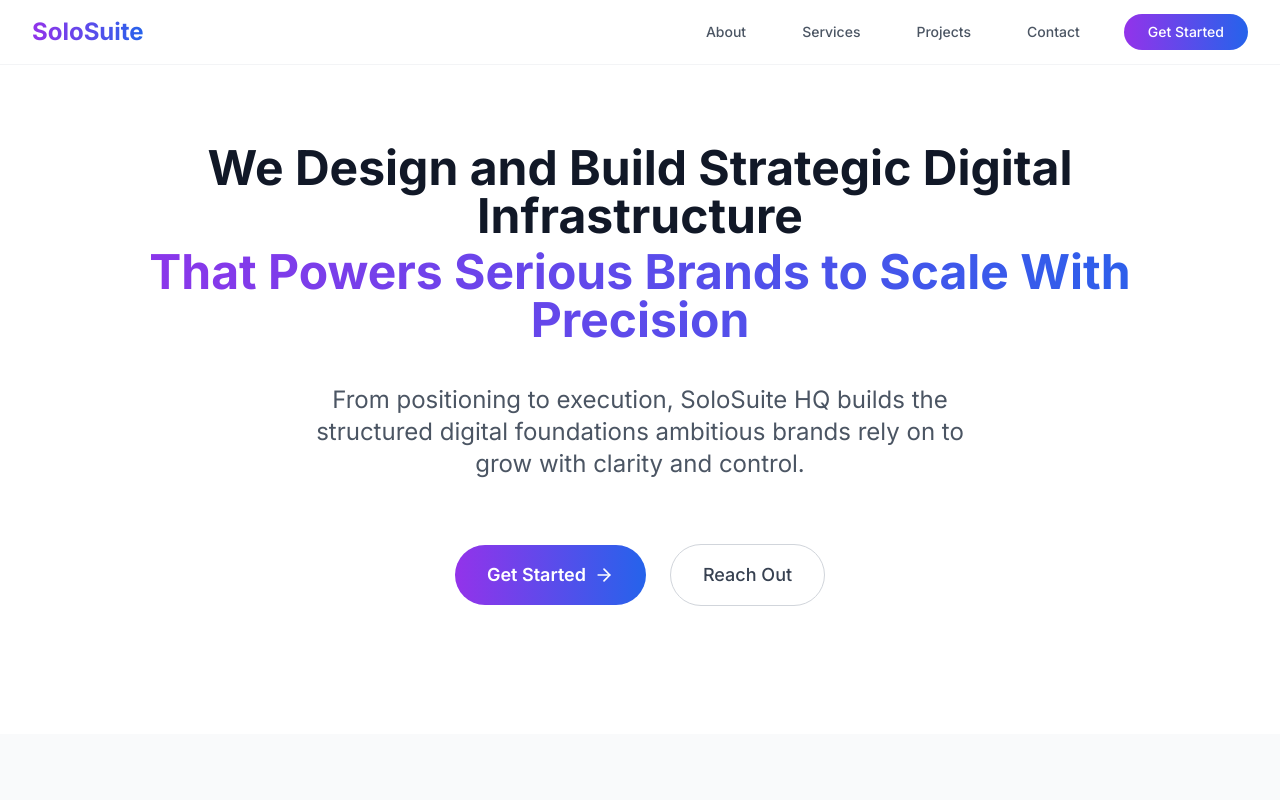
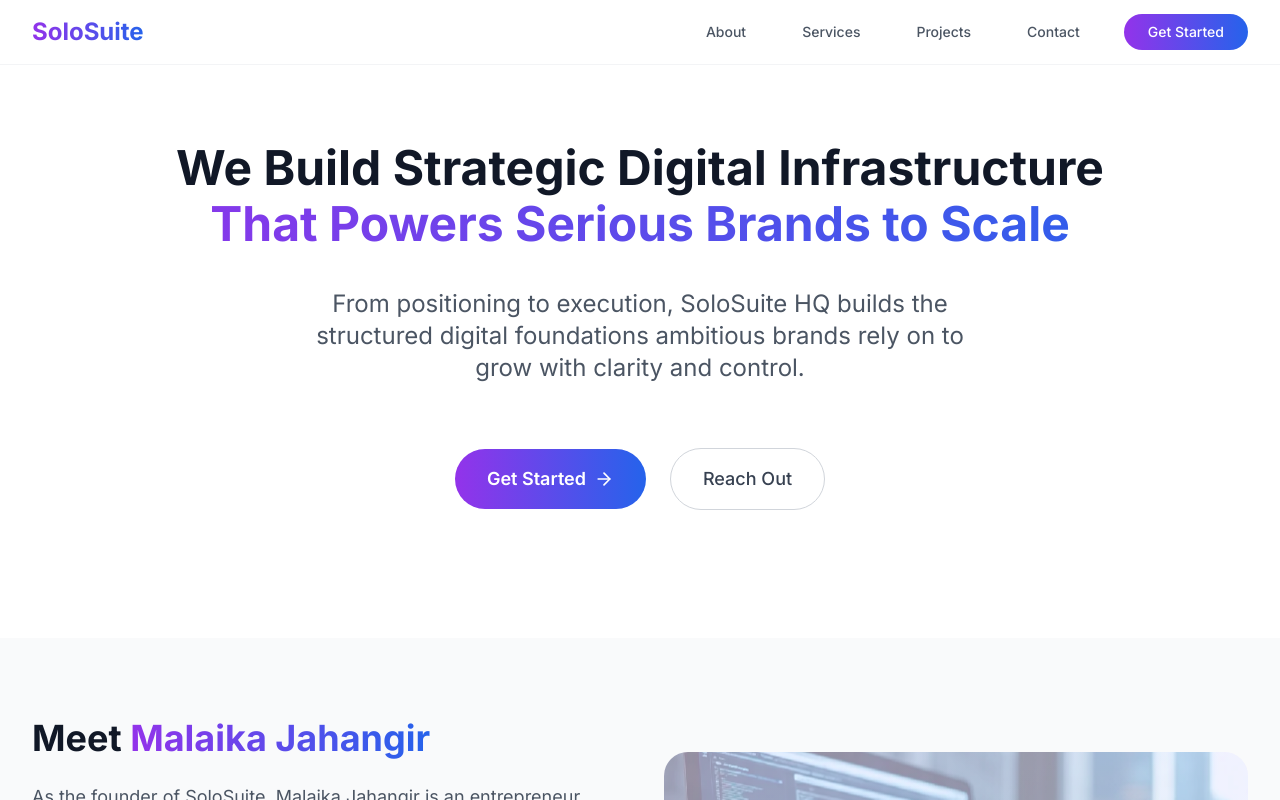
Before and after one commit to MalaikaJahangir/solosuite, a React (Vite) app: page / in a window 1280 px wide. Shown: the top 800 px of the page. Built offline with nearby package versions, Linux system fonts and the light colour scheme.

Commit message:
Update headline text on HomePage component

```diff
--- a/src/HomePage.tsx
+++ b/src/HomePage.tsx
@@ -102,9 +102,9 @@ function HomePage() {
     <div className="max-w-6xl mx-auto">
         <div className="text-center">
             <h1 className="text-2xl sm:text-4xl lg:text-5xl font-bold text-gray-900 mb-10 leading-[1.15]">
-                We Design and Build Strategic Digital Infrastructure
+                We Build Strategic Digital Infrastructure
                 <span className="block bg-gradient-to-r from-purple-600 to-blue-600 bg-clip-text text-transparent mt-2">
-                    That Powers Serious Brands to Scale With Precision
+                    That Powers Serious Brands to Scale
                 </span>
             </h1>
 
```
